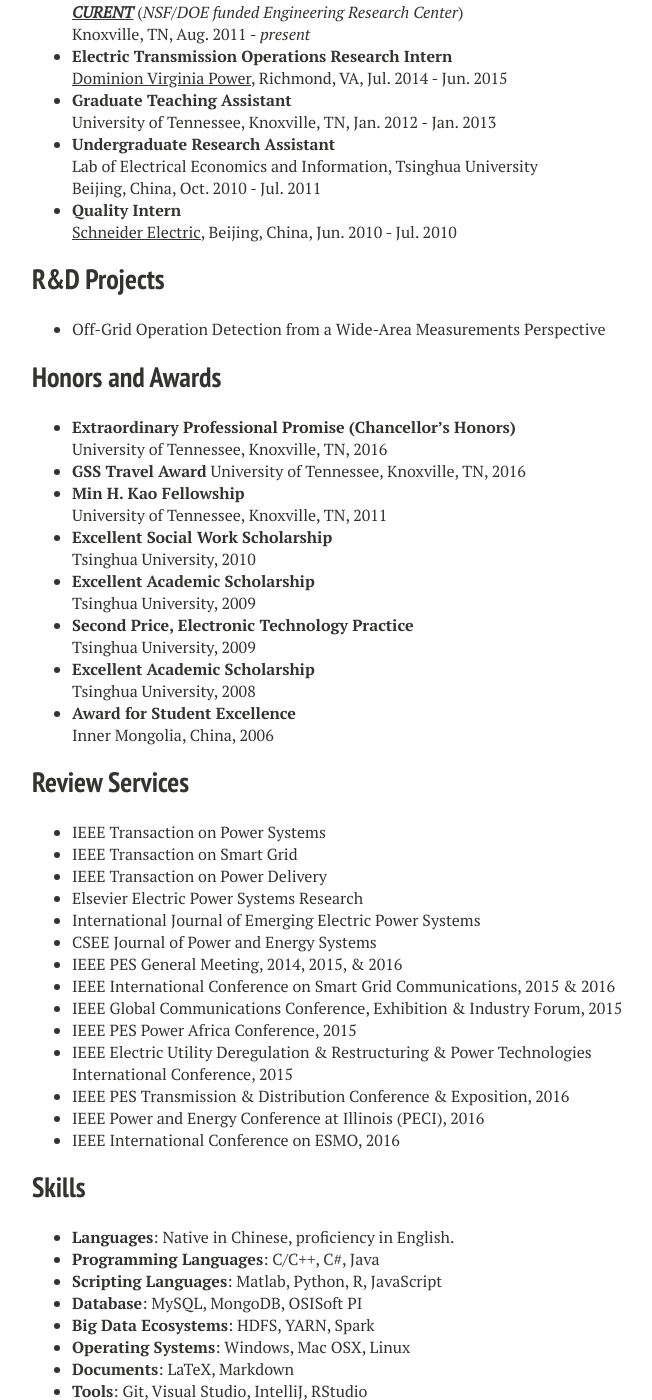
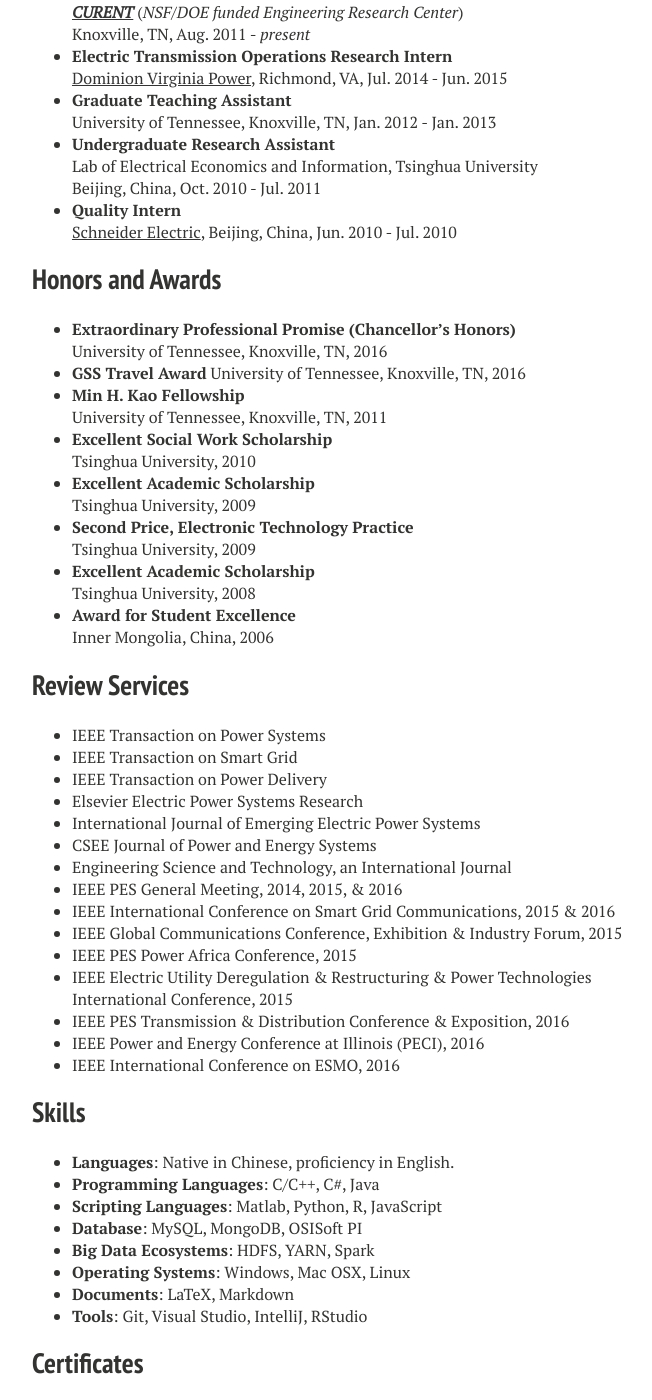
Before and after one commit to JiahuiGuo/jiahuiguo.github.io, a Jekyll site: the page built from cv.md, in a window 1280 px wide and 1400 px high, scrolled down 716 px. Shown: the whole window, without its empty margins (288-940 px from the left). Built offline with Jekyll 4.4.1, drawn with Linux system fonts in a browser that asks for light colours; nearby versions of some CDN libraries.

Commit message:
Update cv.md

```diff
--- a/cv.md
+++ b/cv.md
@@ -43,9 +43,6 @@ share: false
 - **Quality Intern**
   [Schneider Electric](http://www.schneider-electric.com/b2b/en/solutions/for-business/smart-cities/explore-our-offer/), Beijing, China, Jun. 2010 - Jul. 2010
 
-## R&D Projects
-- Off-Grid Operation Detection from a Wide-Area Measurements Perspective
-
 ## Honors and Awards
 - **Extraordinary Professional Promise (Chancellor’s Honors)**
 University of Tennessee, Knoxville, TN, 2016
@@ -71,6 +68,7 @@ Inner Mongolia, China, 2006
 - Elsevier Electric Power Systems Research
 - International Journal of Emerging Electric Power Systems
 - CSEE Journal of Power and Energy Systems
+- Engineering Science and Technology, an International Journal
 - IEEE PES General Meeting, 2014, 2015, & 2016
 - IEEE International Conference on Smart Grid Communications, 2015 & 2016
 - IEEE Global Communications Conference, Exhibition & Industry Forum, 2015
```
